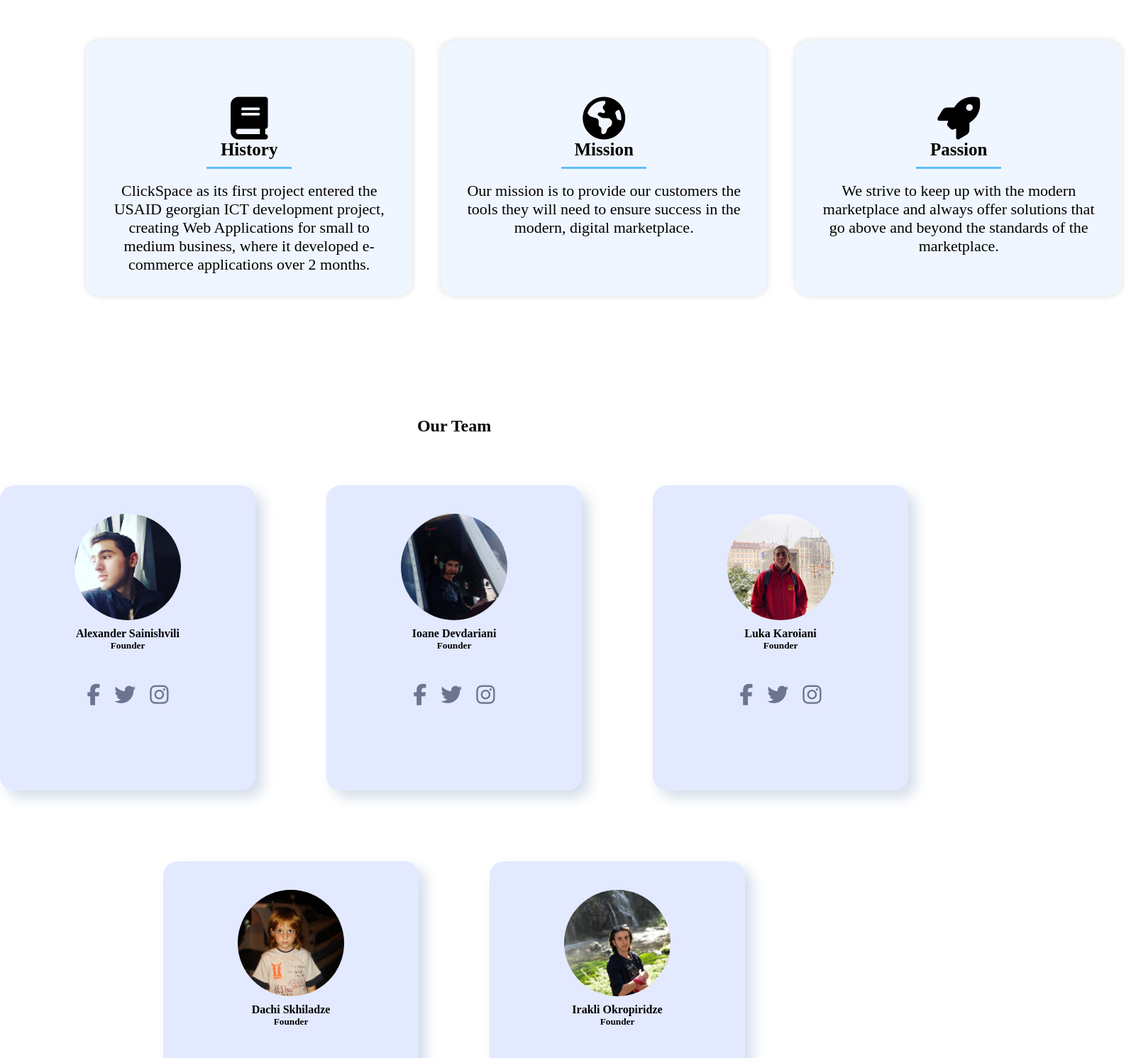
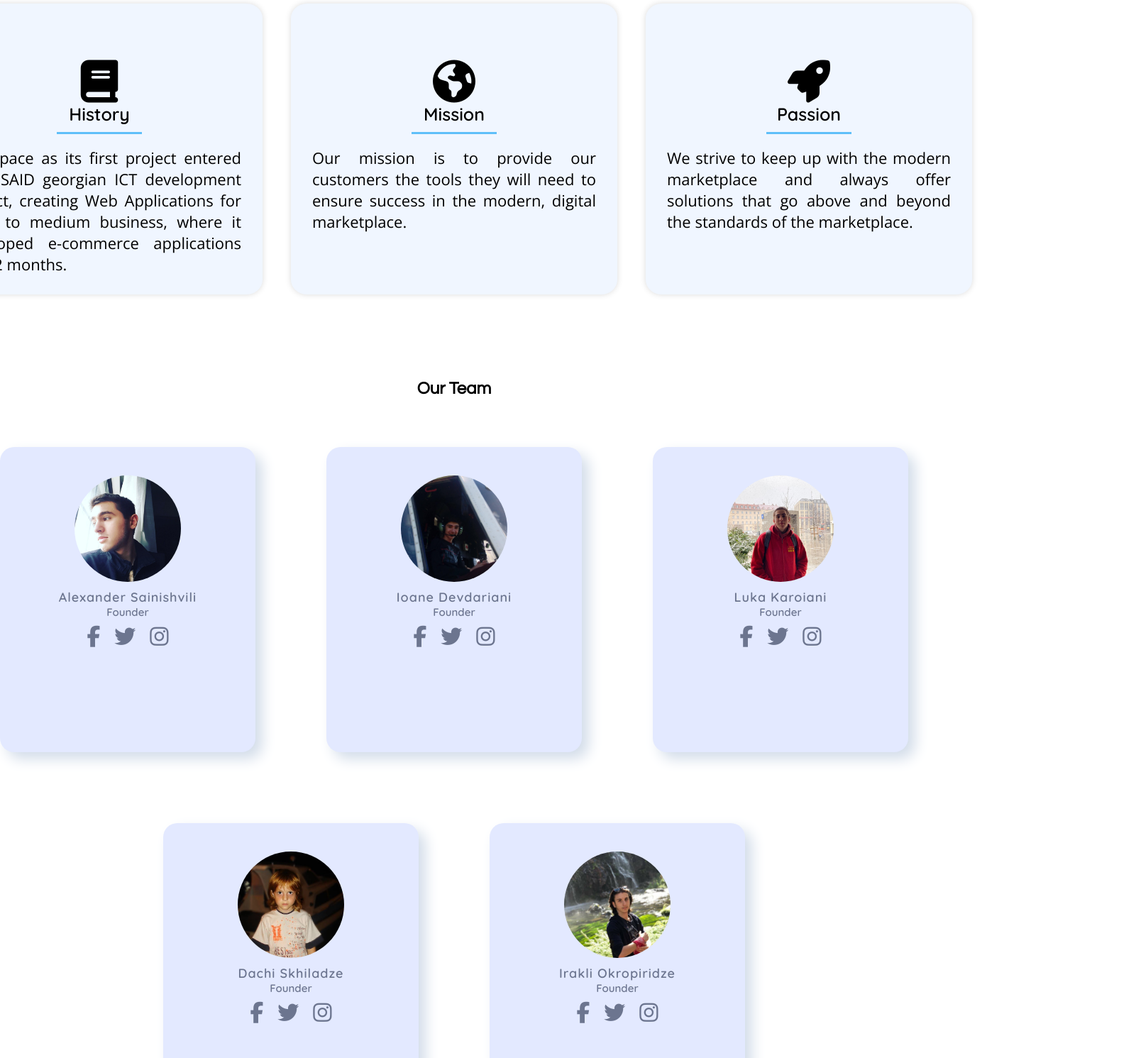
Before and after one commit to ClickSpace-ge-git/ClickSpace-ge-git.github.io, a React (Create React App) app: page /aboutus in a window 1280 px wide. Shown: the part 700-2191 px from the top of the page at 71% size, 1601 px wide, since content can reach past the window. Built offline with nearby package versions, Linux system fonts and the light colour scheme.

Commit message:
FooterStyle.scss and ServicePart.scss Updated
AboutUsPage.jsx and AboutUsPage.scss
Improved

```diff
--- a/src/components/ServicePart/ServicePart.scss
+++ b/src/components/ServicePart/ServicePart.scss
@@ -45,6 +45,9 @@
          .SPCSL_innerContainer {
 
             .SPCS_Service {
+               display: flex;
+               flex-direction: column;
+               justify-content: space-between;
                background: white;
                border-radius: 10px;
                margin: 30px;
--- a/src/pages/AboutUsPage/AboutUsPage.jsx
+++ b/src/pages/AboutUsPage/AboutUsPage.jsx
@@ -13,138 +13,144 @@ export default function AboutUs() {
                   <img src={require("../../media/images/AbUs1.jpg")} alt="AbUs1.jpg"/>
                </div>
 
-      <p>ClickSpace is a Georgian Web and Mobile Development Start-up. We specialize in developing modular and scalable applications that are easy to use and accomodate future growth and change of our customers businesses</p>
-  </div>
-          <div class="AbUsPBoxContatiner">
-              <div class="AbUsPBox">
-                 <div class="AbUsPBItem text-center">
-                 <i class="fa fa-book"></i>
-                  <h3>History</h3>
-                  <hr/>
-                  <br/>
-                  <p> ClickSpace as its first project entered the USAID georgian ICT development project, creating Web Applications for small to medium business, where it developed e-commerce applications over 2 months.
+               <div className="AbUsP_TextContainer">
+                  <p className="AbUsP_Text">
+                     ClickSpace is a Georgian Web and Mobile Development Start-up. We specialize in developing modular and scalable
+                     applications that are easy to use and accomodate future growth and change of our customers businesses
                   </p>
                </div>
             </div>
-              <div class="AbUsPBox">
-                 <div class="AbUsPBItem text-center">
-                 <i class="fa fa-globe"></i>
-                    <h3>Mission</h3>
-                  <hr/>
-                  <br/>
+            <div className="AbUsPBoxContatiner">
+               <div className="AbUsPBox">
+                  <div className="AbUsPBItem text-center">
+                     <i className="fa-solid fa-book"></i>
+                     <h3>History</h3><hr/><br/>
 
-                  <p>Our mission is to provide our customers the tools they will need to ensure success in the modern, digital marketplace.</p>
+                     <p>
+                        ClickSpace as its first project entered the USAID georgian ICT development project,
+                        creating Web Applications for small to medium business, where it developed e-commerce
+                        applications over 2 months.
+                     </p>
                   </div>
                </div>
-              <div class="AbUsPBox">
-                 <div class="AbUsPBItem text-center">
-                  <i class="fa fa-rocket"></i>
-                  <h3>Passion</h3>
-                  <hr/>
-                  <br/>
+               <div className="AbUsPBox">
+                  <div className="AbUsPBItem text-center">
+                     <i className="fa-solid fa-earth-americas"></i>
+                     <h3>Mission</h3><hr/><br/>
 
-                  <p>We strive to keep up with the modern marketplace and always offer solutions that go above and beyond the standards of the marketplace.</p>
+                     <p>
+                        Our mission is to provide our customers the tools they will need to ensure success
+                        in the modern, digital marketplace.
+                     </p>
+                  </div>
+               </div>
+               <div className="AbUsPBox">
+                  <div className="AbUsPBItem text-center">
+                     <i className="fa-solid fa-rocket"></i>
+                     <h3>Passion</h3><hr/><br/>
+
+                     <p>
+                        We strive to keep up with the modern marketplace and always offer solutions that go
+                        above and beyond the standards of the marketplace.
+                     </p>
                   </div>
                </div>
             </div>
-           <section class="ABUSTeam">
+            <section className="ABUSTeam">
                <h1>Our Team</h1>
-        <div class="ABUSTContainer">
+
+               <div className="ABUSTContainer">
                   <div className='ABUSTeamThree'>
-            <div class="ABUSTCCard">
-                <div class="ABUSTCCContent">
-                    <div class="ABUSTCCCImageBox">
+                     <div className="ABUSTCCard">
+                        <div className="ABUSTCCContent">
+                           <div className="ABUSTCCCImageBox">
                               <img src={require("../../media/images/AbUsTeam2.jpg")} alt="AbUsTeam2.jpg"/>
                            </div>
-                    <div class="ABUSTCCCBox">
-                        <h4>Alexander Sainishvili</h4>
-                        <h5>Founder</h5>
+
+                           <div className="ABUSTCCCBox">
+                              <h4 className="ABUSTCCC_UserName">Alexander Sainishvili</h4>
+                              <h5 className="ABUSTCCC_UserProf">Founder</h5>
                            </div>
-                    <br/>
-                    <br/>
-                    <div class="ABUSTCCCBSocial">
-                        <i class="fa fa-facebook-f"></i>
-                        <i class="fa fa-twitter"></i>
-                        <i class="fa fa-instagram"></i>
+
+                           <div className="ABUSTCCCBSocial">
+                              <i className="fa-brands fa-facebook-f"></i>
+                              <i className="fa-brands fa-twitter"></i>
+                              <i className="fa-brands fa-instagram"></i>
                            </div>
                         </div>
                      </div>
 
-            <div class="ABUSTCCard">
-                <div class="ABUSTCCContent">
-                    <div class="ABUSTCCCImageBox">
+                     <div className="ABUSTCCard">
+                     <div className="ABUSTCCContent">
+                        <div className="ABUSTCCCImageBox">
                            <img src={require("../../media/images/AbUsTeam1.jpg")} alt="AbUsTeam1.jpg"/>
                         </div>
-                    <div class="ABUSTCCCBox">
-                        <h4>Ioane Devdariani</h4>
-                        <h5>Founder</h5>
+                        <div className="ABUSTCCCBox">
+                           <h4 className="ABUSTCCC_UserName">Ioane Devdariani</h4>
+                           <h5 className="ABUSTCCC_UserProf">Founder</h5>
                         </div>
-                    <br/>
-                    <br/>
-                    <div class="ABUSTCCCBSocial">
-                        <i class="fa fa-facebook-f"></i>
-                        <i class="fa fa-twitter"></i>
-                        <i class="fa fa-instagram"></i>
+
+                        <div className="ABUSTCCCBSocial">
+                           <i className="fa-brands fa-facebook-f"></i>
+                           <i className="fa-brands fa-twitter"></i>
+                          <i className="fa-brands fa-instagram"></i>
                         </div>
                      </div>
                   </div>
 
-            <div class="ABUSTCCard">
-                <div class="ABUSTCCContent">
-                    <div class="ABUSTCCCImageBox">
+                     <div className="ABUSTCCard">
+                     <div className="ABUSTCCContent">
+                        <div className="ABUSTCCCImageBox">
                            <img src={require("../../media/images/AbUsTeam4.jpg")} alt="AbUsTeam4.jpg"/>
                         </div>
-                    <div class="ABUSTCCCBox">
-                        <h4>Luka Karoiani</h4>
-                        <h5>Founder</h5>
+
+                        <div className="ABUSTCCCBox">
+                           <h4 className="ABUSTCCC_UserName">Luka Karoiani</h4>
+                           <h5 className="ABUSTCCC_UserProf">Founder</h5>
                         </div>
-                    <br/>
-                    <br/>
-                    <div class="ABUSTCCCBSocial">
-                        <i class="fa fa-facebook-f"></i>
-                        <i class="fa fa-twitter"></i>
-                        <i class="fa fa-instagram"></i>
+
+                        <div className="ABUSTCCCBSocial">
+                           <i className="fa-brands fa-facebook-f"></i>
+                           <i className="fa-brands fa-twitter"></i>
+                          <i className="fa-brands fa-instagram"></i>
+                        </div>
                      </div>
                   </div>
                   </div>
 
-        </div>
                   <div className='ABUSTeamTwo'>
-            <div class="ABUSTCCard">
-
-                <div class="ABUSTCCContent">
-                    <div class="ABUSTCCCImageBox">
+                     <div className="ABUSTCCard">
+                        <div className="ABUSTCCContent">
+                           <div className="ABUSTCCCImageBox">
                               <img src={require("../../media/images/AbUsTeam3.jpg")} alt="AbUsTeam3.jpg"/>
                            </div>
-                    <div class="ABUSTCCCBox">
-                        <h4>Dachi Skhiladze</h4>
-                        <h5>Founder</h5>
+                           <div className="ABUSTCCCBox">
+                              <h4 className="ABUSTCCC_UserName">Dachi Skhiladze</h4>
+                              <h5 className="ABUSTCCC_UserProf">Founder</h5>
                            </div>
-                    <br/>
-                    <br/>
-                    <div class="ABUSTCCCBSocial">
-                        <i class="fa fa-facebook-f"></i>
-                        <i class="fa fa-twitter"></i>
-                        <i class="fa fa-instagram"></i>
+
+                           <div className="ABUSTCCCBSocial">
+                              <i className="fa-brands fa-facebook-f"></i>
+                              <i className="fa-brands fa-twitter"></i>
+                              <i className="fa-brands fa-instagram"></i>
                            </div>
                         </div>
                      </div>
 
-            <div class="ABUSTCCard">
-                <div class="ABUSTCCContent">
-                    <div class="ABUSTCCCImageBox">
+                     <div className="ABUSTCCard">
+                        <div className="ABUSTCCContent">
+                           <div className="ABUSTCCCImageBox">
                               <img src={require("../../media/images/AbUsTeam5.jpg")} alt="AbUsTeam5.jpg"/>
                            </div>
-                    <div class="ABUSTCCCBox">
-                        <h4>Irakli Okropiridze</h4>
-                        <h5>Founder</h5>
+                           <div className="ABUSTCCCBox">
+                              <h4 className="ABUSTCCC_UserName">Irakli Okropiridze</h4>
+                              <h5 className="ABUSTCCC_UserProf">Founder</h5>
                            </div>
-                    <br/>
-                    <br/>
-                    <div class="ABUSTCCCBSocial">
-                        <i class="fa fa-facebook-f"></i>
-                        <i class="fa fa-twitter"></i>
-                        <i class="fa fa-instagram"></i>
+
+                           <div className="ABUSTCCCBSocial">
+                              <i className="fa-brands fa-facebook-f"></i>
+                              <i className="fa-brands fa-twitter"></i>
+                              <i className="fa-brands fa-instagram"></i>
                            </div>
                         </div>
                      </div>
@@ -152,7 +158,6 @@ export default function AboutUs() {
                </div>
             </section>
          </div>
-
       </>
    )
 }
--- a/src/pages/AboutUsPage/AboutUsPage.scss
+++ b/src/pages/AboutUsPage/AboutUsPage.scss
@@ -1,11 +1,24 @@
 @import 'AboutUsScreen.scss';
+@import "../../components/MainStyle";
+.AboutUsPageContainer {
 
-.AboutUsPageContainer {
+   h3, h4, h5 {
+      font-family: $ButtonFontFamilyStyle;
+   }
+
+   h1 {
+      font-family: $TitleFontFamilyStyle;
+   }
+
+   p {
+      font-family: $NavBarFontFamily;
+   }
+
    .AbUsPTittle {
-        margin: 30px;
       padding: 5px;
       text-align:  center;
-        margin-top: 75px;
+      margin: 75px 30px 30px;
+
       @include mobile {
          margin-top: 100px;
       }
@@ -16,30 +29,36 @@
          flex-direction: column;
          max-width: 550px;
          height: 175px;
+         }
 
-             }
          img {
             max-width: 1300px;
             height: 450px;
          }
       }
+
       h1 {
          text-align: center;
          color: black;
          font-weight: bold;
       }
-        p {
+
+      .AbUsP_TextContainer {
+         display: flex;
+         justify-content: center;
          text-align: center;
-            padding: 3px;
+         .AbUsP_Text {
             font-size: 22px;
-            max-width: 1300px;
-            margin-left: 14%;
+            width: 100%;
+            max-width: 2000px;
+
             @include mobile {
-                display: flex;
-                margin-left: -5%;
-                margin-top: 100px;
+               text-align: justify;
             }
          }
+      }
+
+
       hr {
          width: 12%;
          height: 5px;
@@ -52,15 +71,13 @@
 
    .AbUsPBoxContatiner {
       display: flex;
-        flex-direction: row;
+      justify-content: center;
       text-align: center;
-        padding: 50px;
-        margin-left: 4%;
+
       @include mobile {
-            display: flex;
+         align-items: center;
          flex-direction: column;
       }
-
 
       .AbUsPBItem {
          margin: 20px;
@@ -69,22 +86,23 @@
          border-radius: 5%;
          background-color: rgb(240 246 255);
          width: 400px;
-            height: 200px;
+         height: 250px;
+
          @include mobile {
-
             width: 220px;
-                height: 350px;
+            height: 450px;
          }
-
 
          i {
             font-size: 60px;
             margin: 0;
          }
+
          h3 {
             font-size: 25px;
             margin-bottom: 10px;
          }
+
          hr {
             width: 120px;
             height: 3px;
@@ -93,28 +111,26 @@
             border: none;
             text-align: center;
          }
+
          p {
             font-size: 22px;
+            text-align: justify;
          }
-            &:hover {
 
-                i {
-                    font-size: 62.5px;
-                    transition: 0.5s;
-                    color: #0095f8;
       }
    }
-        }
-    }
+
    .ABUSTeam {
       width: 80%;
       margin: auto;
       text-align: center;
       padding-top: 100px;
    }
+
    .ABUSTeamThree{
       display: flex;
       flex-direction: row;
+
       @include mobile {
          display: flex;
          flex-direction: column;
@@ -124,6 +140,7 @@
 .ABUSTeamTwo{
    display: flex;
    flex-direction: row;
+
    @include mobile {
    display: flex;
    flex-direction: column;
@@ -138,8 +155,6 @@
    flex-wrap: wrap;
    margin: 20px;
 
-
-
    .ABUSTCCard {
       width: 300px;
       height: 350px;
@@ -148,11 +163,13 @@
       background: #e3e9ff;
       box-shadow: 0.6em 0.6em 1.2em #d2dce9, -0.5em -0.5em 1em #ffffff;
       border-radius: 20px;
+
       .ABUSTCCContent {
          display: flex;
          justify-content: center;
          align-items: center;
          flex-direction: column;
+
          .ABUSTCCCImageBox {
             width: 150px;
             height: 150px;
@@ -160,6 +177,7 @@
             position: relative;
             margin-bottom: 10px;
             overflow: hidden;
+
             img {
                position: absolute;
                top: 0;
@@ -168,16 +186,20 @@
                height: 100%;
                object-fit: cover;
             }
-                    h4 {
-                        color: #36187d;
-                        font-size: 1.7rem;
+         }
+
+         .ABUSTCCCBox {
+            .ABUSTCCC_UserName {
+               color: #6c758f;
+               font-size: 18px;
                font-weight: bold;
                text-align: center;
-                        letter-spacing: 1ps;
+               letter-spacing: 1px;
             }
+
             h5 {
                color: #6c758f;
-                        font-size: 1.2rem;
+               font-size: 15px;
                font-weight: bold;
                text-align: center;
             }
@@ -185,12 +207,14 @@
       }
    }
 }
+
 .ABUSTCCCBSocial {
-        .fa {
+   i {
       color: #6c758f;
       font-size: 30px;
       margin: 10px;
       transition: 0.5s;
+
       &:hover {
       color: #0095f8;
       cursor: pointer;
```
Also changed, not shown: src/components/FooterStyle/FooterStyle.scss (+9 -5 lines). Lines whose indentation alone changed are shown as unchanged.
